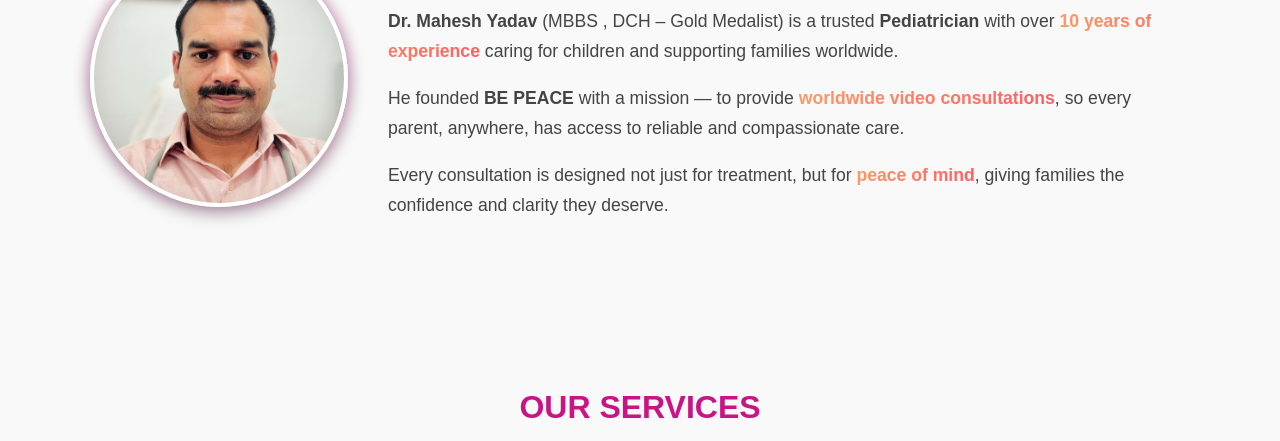
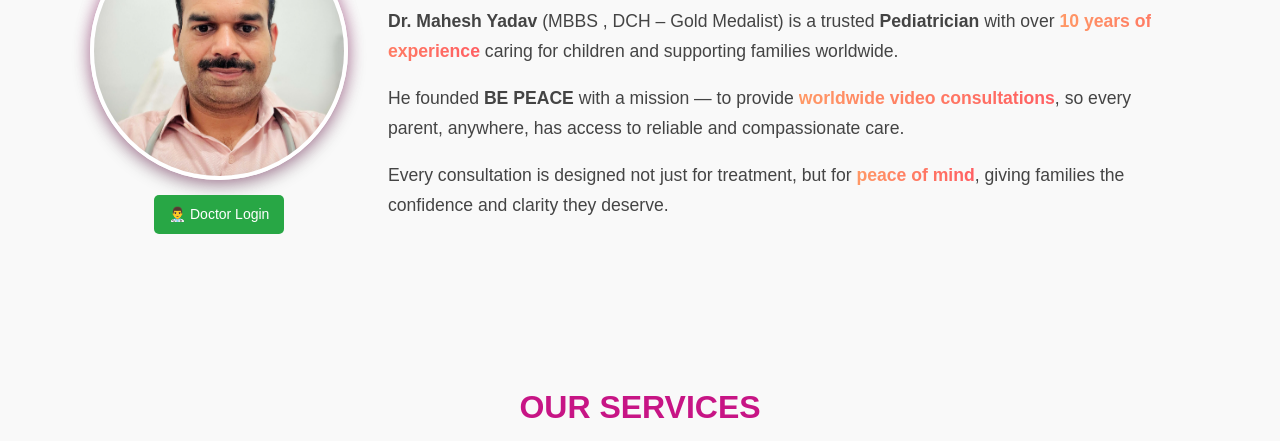
Before and after one commit to BE-PEACE2/bp2, a website: page index.html in a window 1280 px wide. Shown: the part 656-1097 px from the top of the page. Drawn offline with Linux system fonts and the light colour scheme; no server answers.

Commit message:
Added Doctor Login button under photo

```diff
--- a/index.html
+++ b/index.html
@@ -99,7 +99,15 @@
     <!-- Left: Doctor Image -->
     <div class="about-image">
       <img src="images/doctor.jpg" alt="Dr. Mahesh Yadav" loading="lazy">
-    </div>
+
+      <!-- ✅ Doctor Login Button -->
+  <div style="margin-top:15px; text-align:center;">
+    <a href="login.html"
+       style="display:inline-block; padding:8px 15px; background:#28a745; color:#fff; border-radius:5px; text-decoration:none; font-size:14px;">
+      👨‍⚕️ Doctor Login
+    </a>
+  </div>
+</div>
 
     <!-- Right: About Content -->
     <div class="about-text">
```
